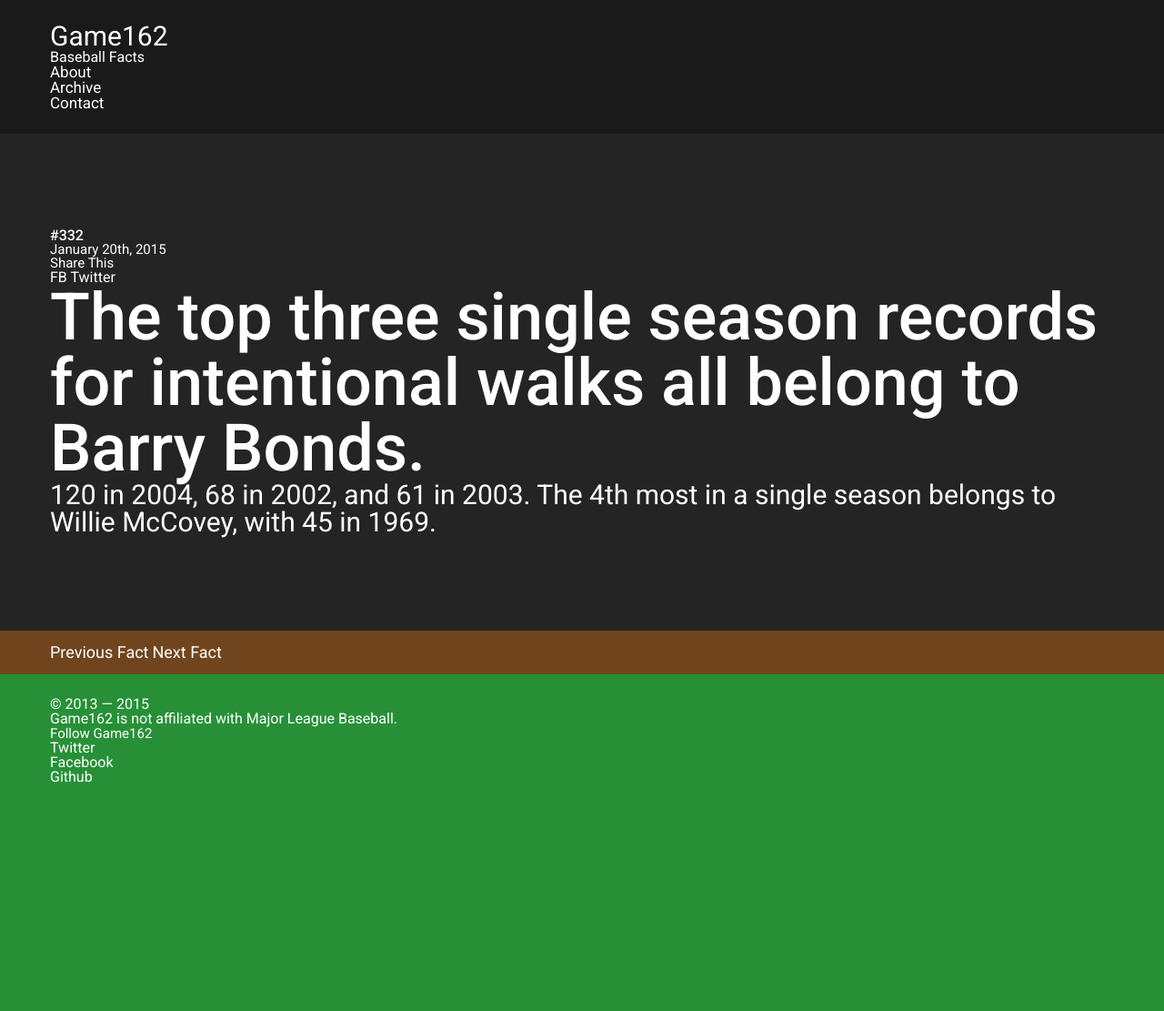
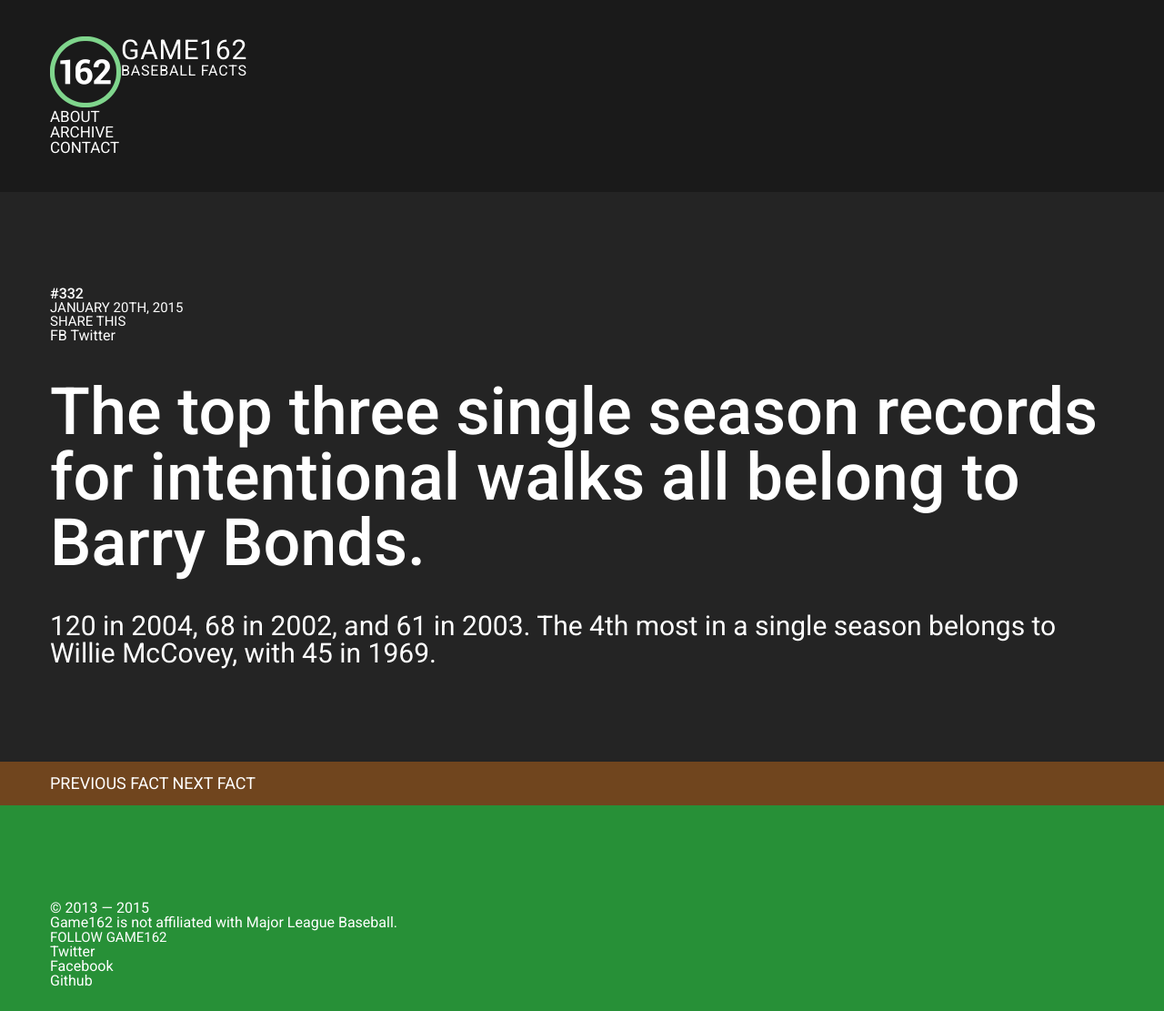
Before and after one commit to jcoyle/Game162, a Jekyll site: the page built from index.html, in a window 1280 px wide. Shown: the whole page at 91% size. Built offline with Jekyll 4.4.1, drawn with Linux system fonts in a browser that asks for light colours; before the commit the page ends 900 px from its top, so only the background shows below that.

Commit message:
images, sprite testing

```diff
--- a/_includes/footer.html
+++ b/_includes/footer.html
@@ -8,7 +8,7 @@
 			<br>
 			Game162 is not affiliated with Major League Baseball.
 	    </p>
-	    <span class="fz-15">Follow Game162</span>
+	    <span class="fz-15 tt-u">Follow Game162</span>
 	    <ul>
 	    	<li>
 	    		<a href="#">Twitter</a>
--- a/_includes/header.html
+++ b/_includes/header.html
@@ -1,13 +1,14 @@
 <header class="header">
-    <div class="wrapper pd-v-gr2">
+    <div class="wrapper pd-v-gr3">
         <div class="logo">
             <a href="/">
-                <h1 class="fz-30">Game162</h1>
-                <p class="fz-16">Baseball Facts</p>
+                <div class="sprite sprite__logo fl-l"></div>
+                <h1 class="fz-30 tt-u ls-sm">Game162</h1>
+                <p class="fz-16 tt-u ls-strd">Baseball Facts</p>
             </a>
         </div>
         <nav>
-            <ul class="fz-17">
+            <ul class="fz-17 tt-u">
                 <li>About</li>
                 <li>Archive</li>
                 <li>Contact</li>
--- a/_layouts/fact-single.html
+++ b/_layouts/fact-single.html
@@ -7,8 +7,8 @@
 			<div class="wrapper pd-v-gr5">
 				<div class="fact fact__header">
 					<h3 class="fw-med">#332</h3>
-					<h4 class="fz-15">January 20th, 2015</h4>
-					<h4 class="fz-15">Share This</h4>
+					<h4 class="fz-15 tt-u">January 20th, 2015</h4>
+					<h4 class="fz-15 tt-u">Share This</h4>
 					<span>
 						<a href="#">FB</a>
 					</span>
@@ -17,14 +17,14 @@
 					</span>
 				</div>
 				<div class="fact fact__mc">
-					<h1 class="fw-med fz-72" >The top three single season records for intentional walks all belong to Barry Bonds.</h1>
+					<h1 class="fw-med fz-72 pd-v-gr3" >The top three single season records for intentional walks all belong to Barry Bonds.</h1>
 					<h2 class="fz-30">120 in 2004, 68 in 2002, and 61 in 2003. The 4th most in a single season belongs to Willie McCovey, with 45 in 1969.</h2>
 				</div>
 			</div>
 			<div class="fact fact__nav">
 				<div class="wrapper pd-v-gr1">
-					<a href="#" class="fz-18">Previous Fact</a>
-					<a href="#" class="fz-18">Next Fact</a>
+					<a href="#" class="fz-18 tt-u">Previous Fact</a>
+					<a href="#" class="fz-18 tt-u">Next Fact</a>
 				</div>
 			</div>
 		</section>
--- a/_sass/atoms.scss
+++ b/_sass/atoms.scss
@@ -1,3 +1,12 @@
+/*
+	^float
+	^.fl
+*/
+
+.fl-l {
+	float: left;
+}
+
 /*
   ^font-weight
   ^.fw
@@ -41,6 +50,28 @@
 }
 
 /*
+  ^text-transform
+  ^.tt
+*/
+
+.tt-u {
+	text-transform: uppercase;
+}
+
+/*
+  ^letter-spacing
+  ^.ls
+*/
+
+.ls-sm {
+	letter-spacing: 0.025em;
+}
+
+.ls-strd {
+	letter-spacing: 0.05em;
+}
+
+/*
   ^padding
   ^.pd
 */
@@ -55,7 +86,33 @@
 	padding-bottom: $gr2;
 }
 
+.pd-v-gr3 {
+	padding-top:    $gr3;
+	padding-bottom: $gr3;
+}
+
+.pd-v-gr4 {
+	padding-top:    $gr4;
+	padding-bottom: $gr4;
+}
+
 .pd-v-gr5 {
 	padding-top:    $gr5;
 	padding-bottom: $gr5;
 }
+
+/*
+  ^sprite
+  .s
+*/
+
+.sprite {
+	background-image: url('/img/sprite.png');
+	background-size:  500px 400px;
+
+	&__logo {
+		background-position: -100px 0;
+		width:  78px;
+		height: 78px;
+	}
+}
--- a/_sass/core.scss
+++ b/_sass/core.scss
@@ -27,3 +27,8 @@
     background-color: #70451e;
   }
 }
+
+.logo {
+  width:  260px;
+  height: 80px;
+}
```
Also changed, not shown: img/arrow-left.png (added), img/arrow-right.png (added), img/field.png (added), img/logo-footer.png (added), img/logo.png (added), img/share-hover.png (added), img/share.png (added), img/social-footer.png (added), img/sprite-uncompressed.png (added), img/sprite.png (added).
